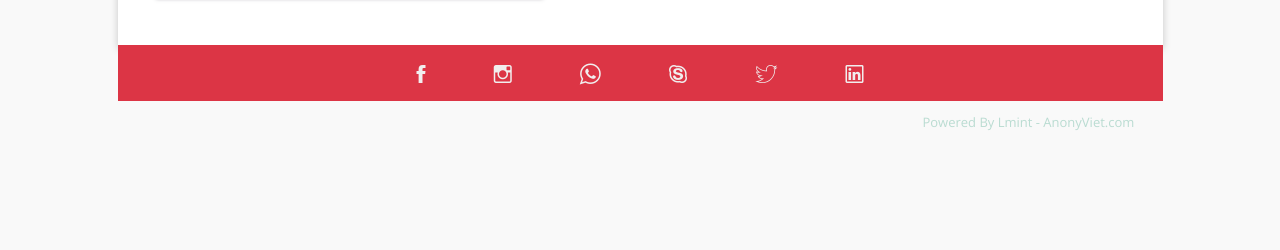
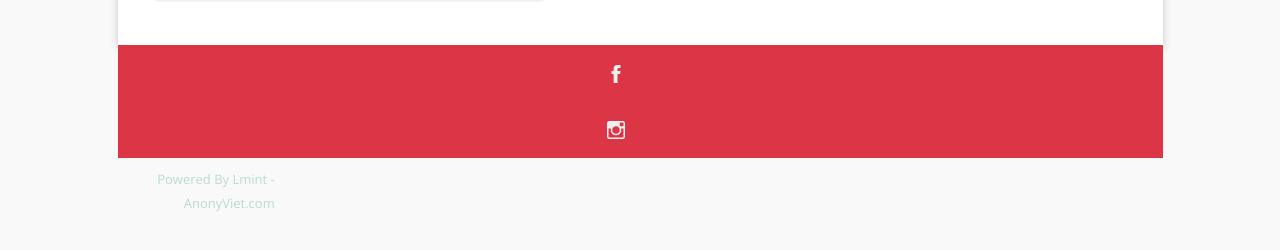
Before and after one commit to TrongTri403/TrongTri403.github.io, a plain HTML site: page index.html in a window 1280 px wide. Shown: the part 456-706 px from the top of the page. Drawn offline with nearby package versions, Linux system fonts and the light colour scheme; files whose address does not match are found by name.

Commit message:
Update index.html

```diff
--- a/index.html
+++ b/index.html
@@ -75,11 +75,12 @@
 					<a href="https://www.facebook.com/trongtri432001" target="_blank">
 						<span class="ion-social-facebook mr-4 mr-lg-5"></span>
 					</a>
-					<span class="ion-social-instagram-outline mr-4 mr-lg-5 ml-lg-3"></span>
-					<span class="ion-social-whatsapp-outline mr-4 mr-lg-5 ml-lg-3"></span>
-					<span class="ion-social-skype-outline mr-4 mr-lg-5 ml-lg-3"></span>
-					<span class="ion-social-twitter-outline mr-4 mr-lg-5 ml-lg-3"></span>
-					<span class="ion-social-linkedin-outline ml-lg-3"></span>
+					<div class="col-11 mx-auto bg-danger contact text-center">
+				<div class="social col-12">
+					<!-- Instagram -->
+					<a href="https://www.instagram.com/trongtri43/" target="_blank">
+					<span class="ion-social-instagram-outline mr-4 mr-lg-5"></span>
+					</a>
 				</div>
 			</div>
 		</div>
```
